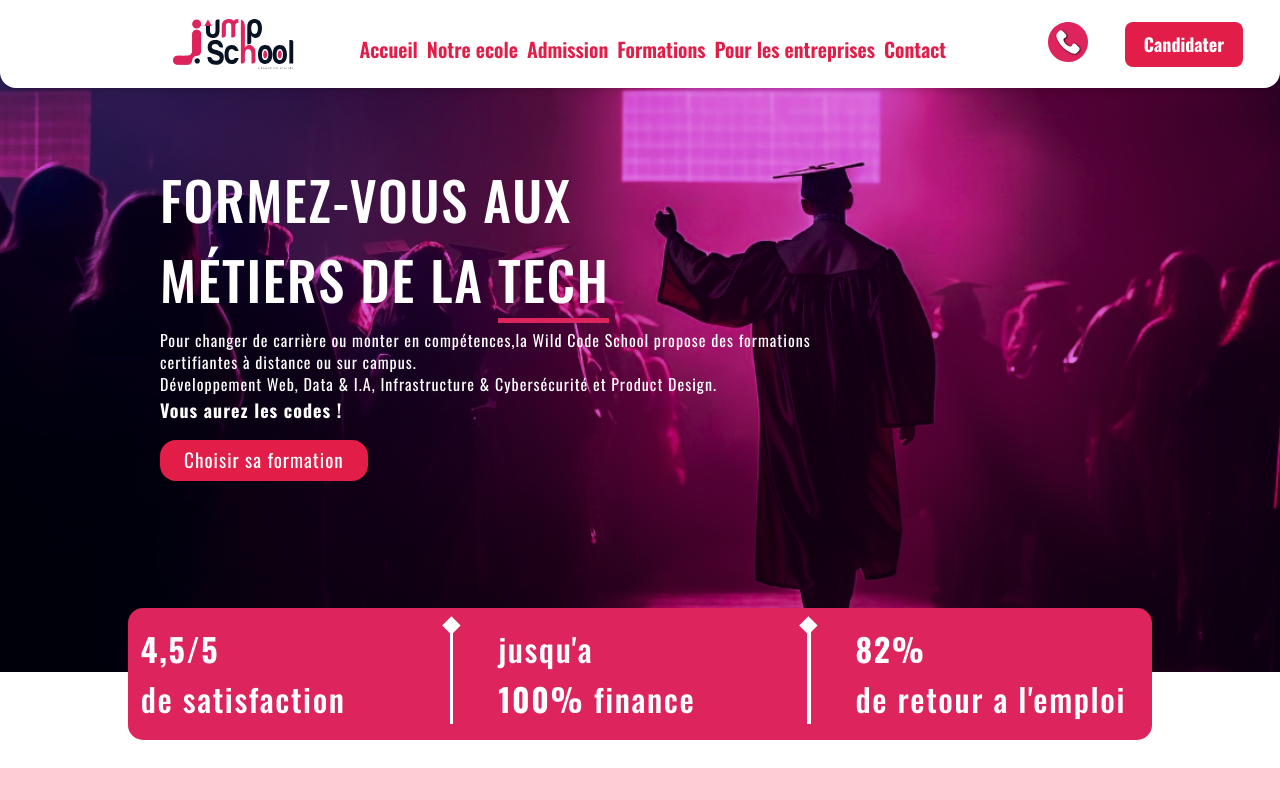
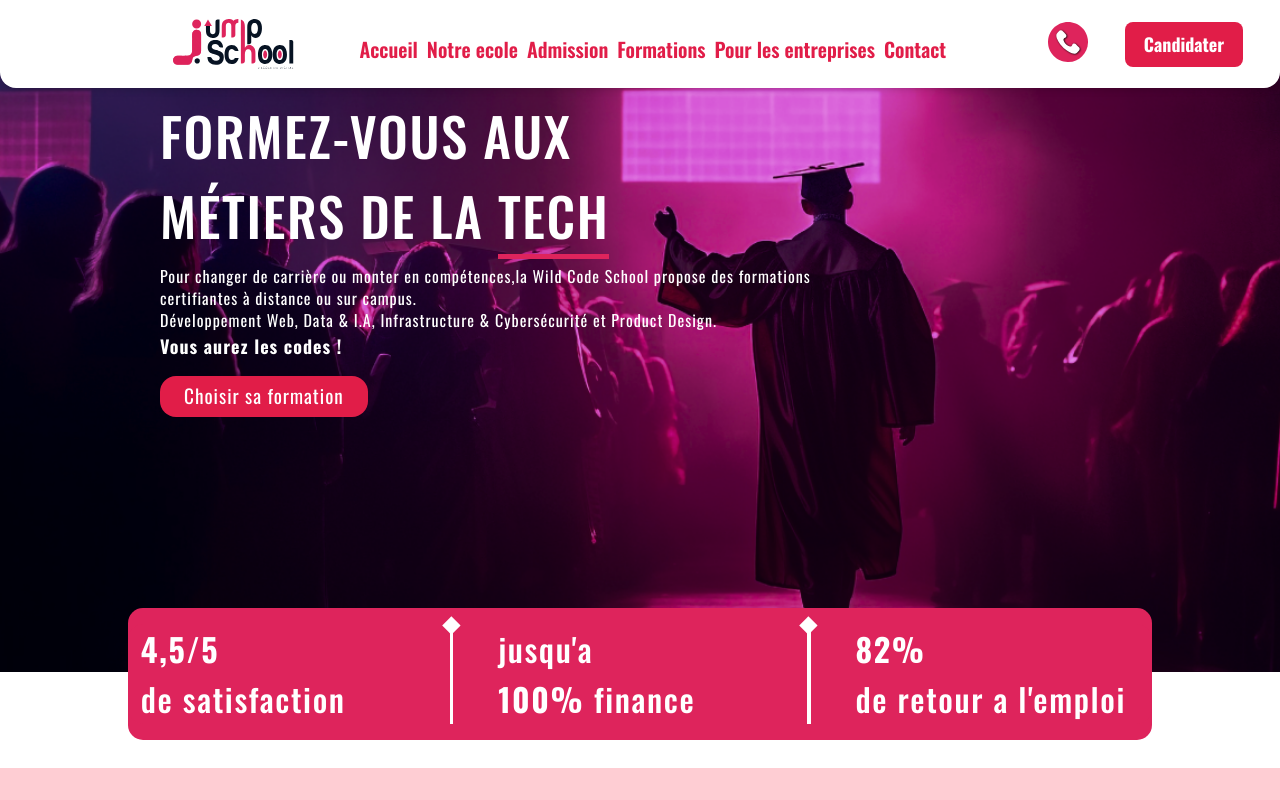
Before and after one commit to jumpschool/jump-school-vitrine, a React (Vite) app: page / in a window 1280 px wide. Shown: the top 800 px of the page. Built offline with nearby package versions, Linux system fonts and the light colour scheme.

Commit message:
dummy test

```diff
--- a/src/Components/Hero/HeroSection.css
+++ b/src/Components/Hero/HeroSection.css
@@ -357,8 +357,11 @@
 @media (max-width:1280px)
 {
     .Hero_container .flex_content .content_left {
-        margin-top: 10rem;
+        margin-top: 6rem;
     }
+
+
+
 }
 
 
```
